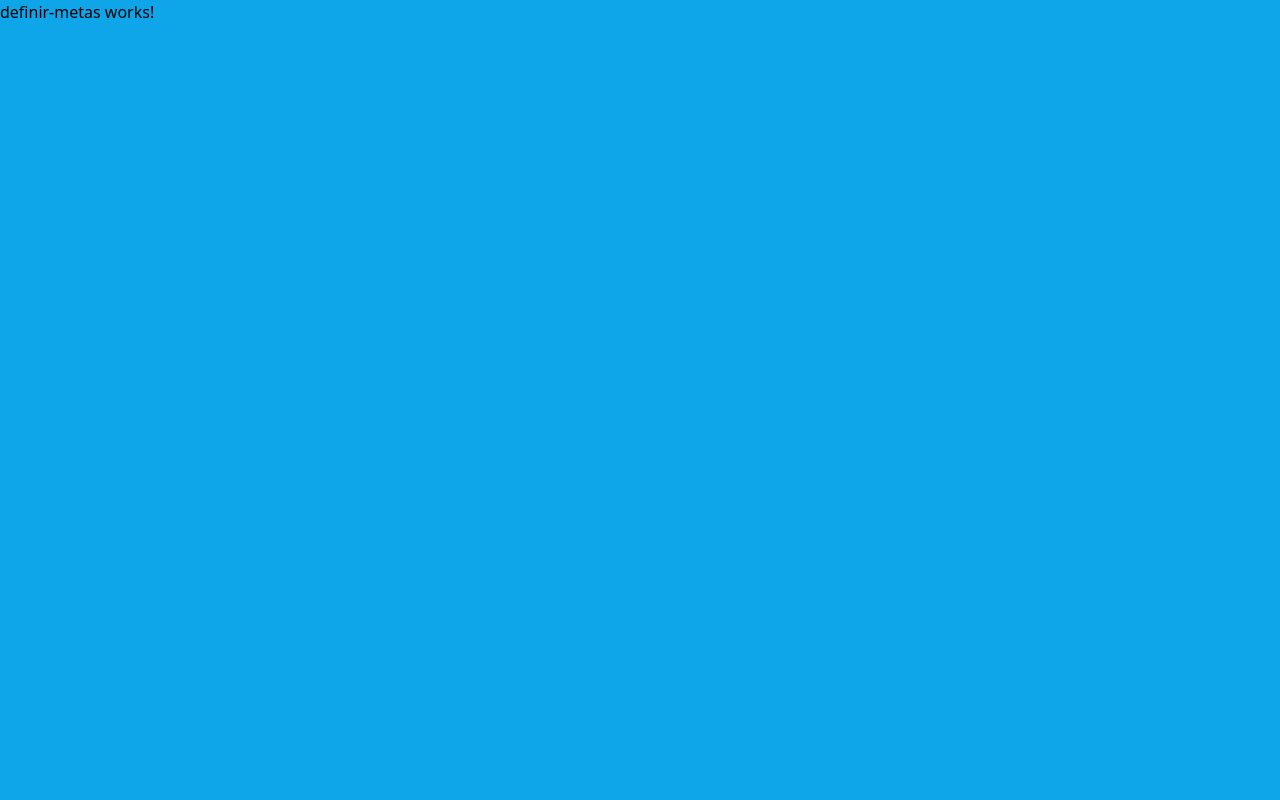
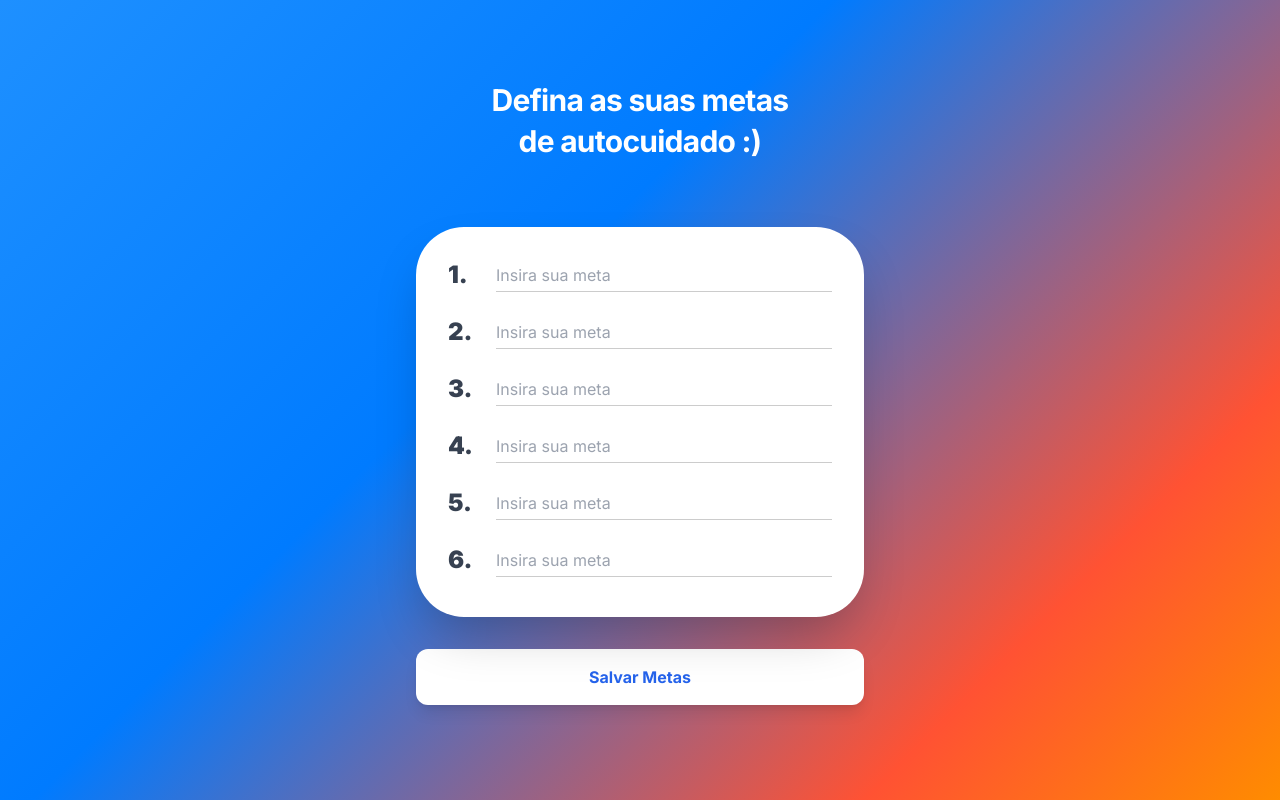
Before and after one commit to netokemon/projeto-fundamentos-de-software, an Angular app in the folder frontend/: page /metas/criar in a window 1280 px wide. Built offline with nearby package versions, Linux system fonts and the light colour scheme.

Commit message:
página de metas concluída

```diff
--- a/frontend/src/app/pages/definir-metas/definir-metas.html
+++ b/frontend/src/app/pages/definir-metas/definir-metas.html
@@ -1 +1,143 @@
-<p>definir-metas works!</p>
+<!DOCTYPE html>
+<html lang="pt-BR">
+<head>
+    <meta charset="UTF-8">
+    <meta name="viewport" content="width=device-width, initial-scale=1.0">
+    <title>Definição de Metas de Autocuidado</title>
+    <!-- Tailwind CSS CDN -->
+    <script src="https://cdn.tailwindcss.com"></script>
+    <!-- Google Font: Inter -->
+    <link href="https://fonts.googleapis.com/css2?family=Inter:wght@400;600;700;900&display=swap" rel="stylesheet">
+
+    <style>
+        /* Aplica a fonte Inter globalmente */
+        body {
+            font-family: 'Inter', sans-serif;
+            -webkit-tap-highlight-color: transparent;
+        }
+
+        /* Gradiente de fundo vibrante (mantido do modelo original) */
+        .vibrant-background {
+            /* GRADIENTE INVERTIDO: Começa no azul e vai para o laranja/vermelho */
+            background-image: linear-gradient(135deg, #1e90ff 0%, #007bff 40%, #ff5233 80%, #ff8c00 100%);
+            min-height: 100vh;
+        }
+
+        /* Estilo para o campo de input */
+        .goal-input {
+            border-bottom: 1px solid rgba(0, 0, 0, 0.2); /* Linha fina de sublinhado */
+            padding: 4px 0;
+            transition: border-bottom-color 0.3s;
+        }
+
+        .goal-input:focus {
+            border-bottom: 2px solid #3b82f6; /* Azul do Tailwind para foco */
+            outline: none;
+        }
+
+    </style>
+
+    <!-- Configuração Tailwind para usar Inter como fonte sans -->
+    <script>
+        tailwind.config = {
+            theme: {
+                extend: {
+                    fontFamily: {
+                        sans: ['Inter', 'sans-serif'],
+                    },
+                }
+            }
+        }
+    </script>
+</head>
+<body class="vibrant-background">
+
+<div class="flex flex-col items-center justify-start pt-20 pb-8 min-h-screen relative">
+
+    <!-- TÍTULO PRINCIPAL (Centralizado e ajustado para o novo topo) -->
+    <h1 class="text-3xl font-bold text-white text-center mb-16 leading-snug tracking-tight shadow-text">
+        Defina as suas metas <br> de autocuidado :)
+    </h1>
+
+    <!-- CARD PRINCIPAL DE METAS -->
+    <div class="relative w-[90%] max-w-sm sm:max-w-md bg-white rounded-[3rem] p-8 pb-10 shadow-2xl">
+
+        <div class="space-y-8">
+            <!-- Loop para as Metas 1 a 6 (apenas número e input) -->
+            <div id="goals-list" class="space-y-6">
+
+                <!-- Meta 1 -->
+                <div class="flex items-center space-x-4">
+                    <!-- Número (Lateral Esquerda) -->
+                    <div class="flex-shrink-0 w-8">
+                        <span class="text-2xl font-black text-gray-700">1.</span>
+                    </div>
+                    <!-- Campo de Input -->
+                    <input type="text" placeholder="Insira sua meta" class="goal-input w-full text-base text-gray-700" id="meta1">
+                </div>
+
+                <!-- Meta 2 -->
+                <div class="flex items-center space-x-4">
+                    <div class="flex-shrink-0 w-8">
+                        <span class="text-2xl font-black text-gray-700">2.</span>
+                    </div>
+                    <input type="text" placeholder="Insira sua meta" class="goal-input w-full text-base text-gray-700" id="meta2">
+                </div>
+
+                <!-- Meta 3 -->
+                <div class="flex items-center space-x-4">
+                    <div class="flex-shrink-0 w-8">
+                        <span class="text-2xl font-black text-gray-700">3.</span>
+                    </div>
+                    <input type="text" placeholder="Insira sua meta" class="goal-input w-full text-base text-gray-700" id="meta3">
+                </div>
+
+                <!-- Meta 4 -->
+                <div class="flex items-center space-x-4">
+                    <div class="flex-shrink-0 w-8">
+                        <span class="text-2xl font-black text-gray-700">4.</span>
+                    </div>
+                    <input type="text" placeholder="Insira sua meta" class="goal-input w-full text-base text-gray-700" id="meta4">
+                </div>
+
+                <!-- Meta 5 -->
+                <div class="flex items-center space-x-4">
+                    <div class="flex-shrink-0 w-8">
+                        <span class="text-2xl font-black text-gray-700">5.</span>
+                    </div>
+                    <input type="text" placeholder="Insira sua meta" class="goal-input w-full text-base text-gray-700" id="meta5">
+                </div>
+
+                <!-- Meta 6 -->
+                <div class="flex items-center space-x-4">
+                    <div class="flex-shrink-0 w-8">
+                        <span class="text-2xl font-black text-gray-700">6.</span>
+                    </div>
+                    <input type="text" placeholder="Insira sua meta" class="goal-input w-full text-base text-gray-700" id="meta6">
+                </div>
+
+            </div>
+
+        </div>
+
+    </div>
+
+    <!-- BOTÃO INFERIOR -->
+    <button class="w-[90%] max-w-sm sm:max-w-md bg-white text-blue-600 font-bold py-4 rounded-xl mt-8 shadow-lg hover:bg-gray-100 transition">
+        Salvar Metas
+    </button>
+</div>
+
+<!-- JavaScript para um efeito de sombra no título (opcional) -->
+<script>
+    document.addEventListener('DOMContentLoaded', () => {
+        // Apenas um pequeno efeito para melhorar o visual do título no fundo gradiente
+        const title = document.querySelector('h1');
+        if (title) {
+            title.style.textShadow = '1px 1px 3px rgba(0,0,0,0.5)';
+        }
+    });
+</script>
+
+</body>
+</html>
```
